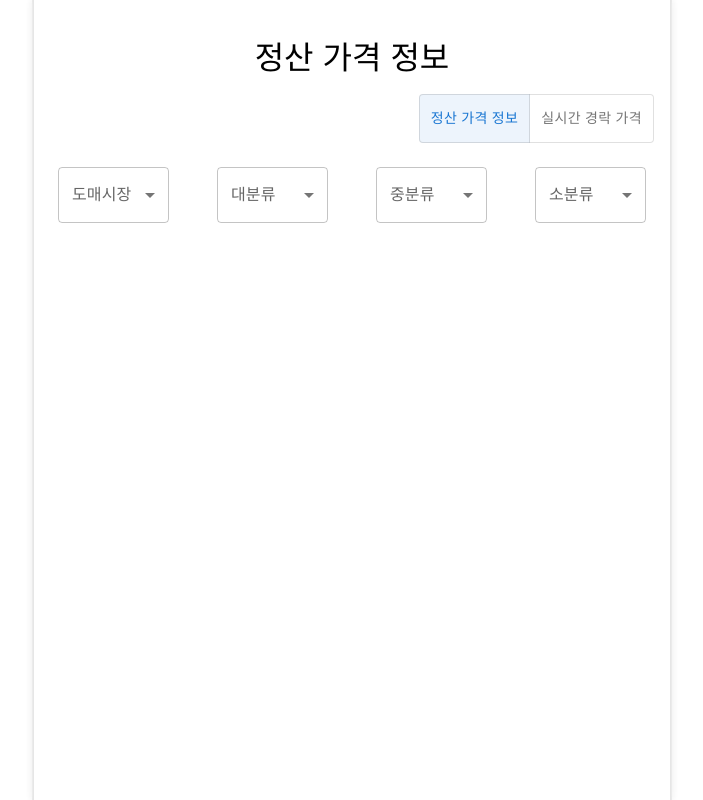
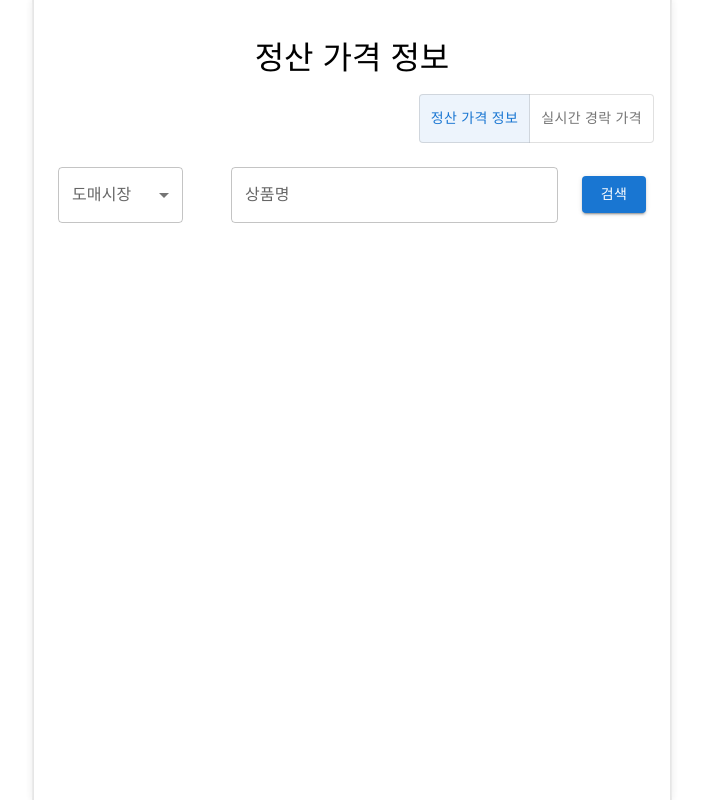
Before and after one commit to 93minki/Agricultural-products-auction, a Next.js app: page / in a window 1280 px wide. Shown: the whole page, without its empty margins (288-991 px from the left). Built offline with nearby package versions, Linux system fonts and the light colour scheme.

Commit message:
feat: Selection Layout 수정

```diff
--- a/src/components/Selection/Selection.tsx
+++ b/src/components/Selection/Selection.tsx
@@ -1,18 +1,30 @@
 import { useState } from "react";
+import type { MouseEvent } from "react";
 import {
-  FormControl,
+  Button,
   InputLabel,
   MenuItem,
   Select,
   SelectChangeEvent,
+  TextField,
 } from "@mui/material";
 import * as S from "./style";
+
+const searchWord = [
+  { label: "꽈리고추" },
+  { label: "옥수수" },
+  { label: "블랙커런트" },
+];
 
 const Selection = () => {
   const [currentMarket, setCurrentMarket] = useState("");
 
   const handleMarketChange = (e: SelectChangeEvent) => {
     setCurrentMarket(e.target.value as string);
+  };
+
+  const handleSearchButtonClick = (e: MouseEvent<HTMLButtonElement>) => {
+    console.log("e", e);
   };
 
   return (
@@ -24,47 +36,16 @@ const Selection = () => {
           label="소매시장"
           onChange={handleMarketChange}
         >
-          <MenuItem value="안양시장">안양시장</MenuItem>
+          <MenuItem value="대전노은">대전노은</MenuItem>
           <MenuItem value="서울시장">서울시장</MenuItem>
           <MenuItem value="횡성시장">횡성시장</MenuItem>
         </Select>
       </S.SelectionItem>
-      <S.SelectionItem>
-        <InputLabel>대분류</InputLabel>
-        <Select
-          value={currentMarket}
-          label="소매시장"
-          onChange={handleMarketChange}
-        >
-          <MenuItem value="안양시장">안양시장</MenuItem>
-          <MenuItem value="서울시장">서울시장</MenuItem>
-          <MenuItem value="횡성시장">횡성시장</MenuItem>
-        </Select>
-      </S.SelectionItem>
-      <S.SelectionItem>
-        <InputLabel>중분류</InputLabel>
-        <Select
-          value={currentMarket}
-          label="소매시장"
-          onChange={handleMarketChange}
-        >
-          <MenuItem value="안양시장">안양시장</MenuItem>
-          <MenuItem value="서울시장">서울시장</MenuItem>
-          <MenuItem value="횡성시장">횡성시장</MenuItem>
-        </Select>
-      </S.SelectionItem>
-      <S.SelectionItem>
-        <InputLabel>소분류</InputLabel>
-        <Select
-          value={currentMarket}
-          label="소매시장"
-          onChange={handleMarketChange}
-        >
-          <MenuItem value="안양시장">안양시장</MenuItem>
-          <MenuItem value="서울시장">서울시장</MenuItem>
-          <MenuItem value="횡성시장">횡성시장</MenuItem>
-        </Select>
-      </S.SelectionItem>
+
+      <S.SearchWord id="outlined-basic" label="상품명"></S.SearchWord>
+      <S.SearchButton variant="contained" onClick={handleSearchButtonClick}>
+        검색
+      </S.SearchButton>
     </S.SelectionLayout>
   );
 };
--- a/src/components/Selection/style.ts
+++ b/src/components/Selection/style.ts
@@ -1,12 +1,28 @@
 import styled from "@emotion/styled";
-import { FormControl } from "@mui/material";
+import { Button, FormControl, TextField } from "@mui/material";
 
 export const SelectionLayout = styled.div`
   display: flex;
   justify-content: space-between;
+  align-items: center;
 `;
 
 export const SelectionItem = styled(FormControl)`
   margin: 1.5rem;
   flex-grow: 1;
 `;
+
+export const SearchLayout = styled.div`
+  margin: 1.5rem;
+  flex-grow: 1;
+`;
+
+export const SearchWord = styled(TextField)`
+  margin: 1.5rem;
+  flex-grow: 1;
+`;
+
+export const SearchButton = styled(Button)`
+  margin-right: 1.5rem;
+  flex-grow: 0;
+`;
--- /dev/null
+++ b/src/utils/wholemarketList.ts
@@ -0,0 +1 @@
+export const wholeMarketList = [{ code: "250003", name: "대전노은" }];
```
